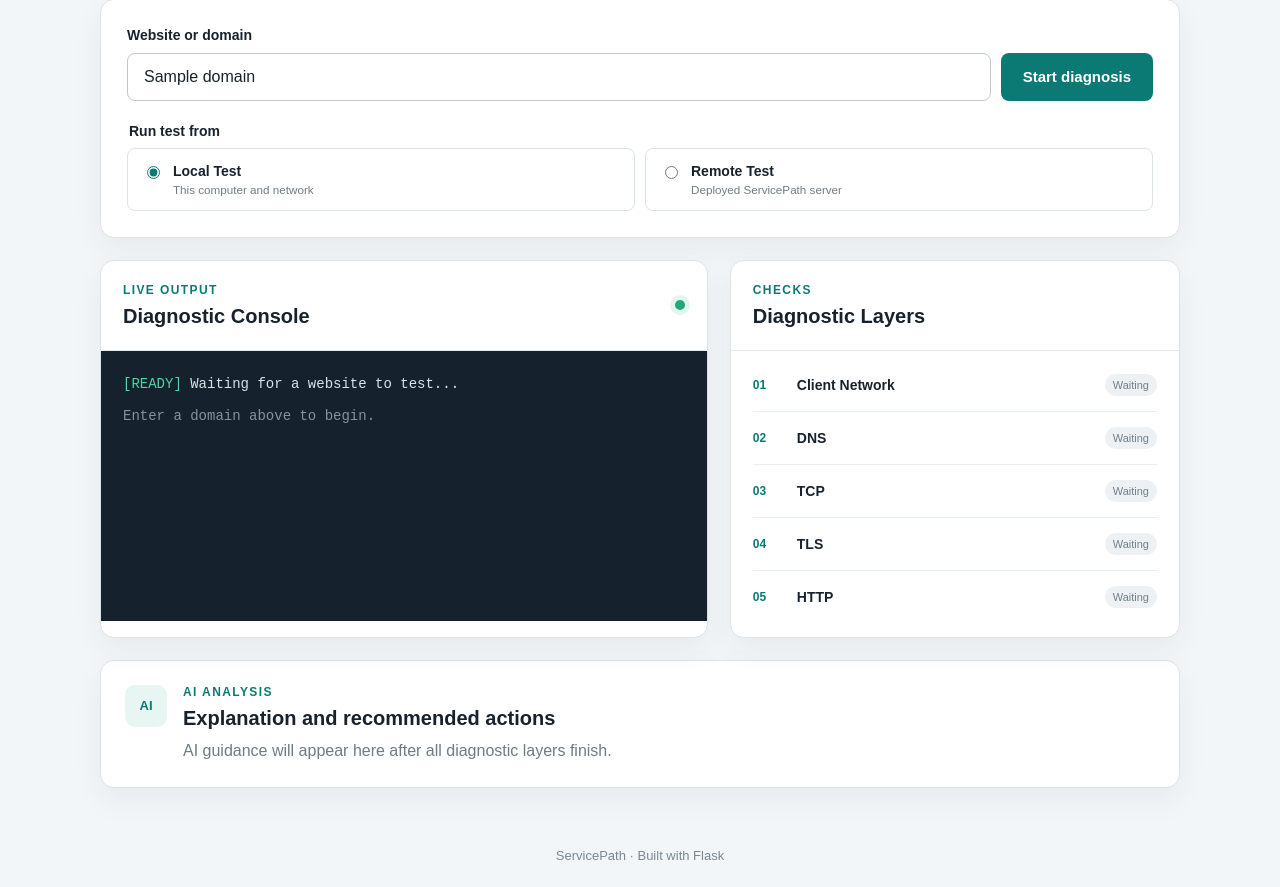
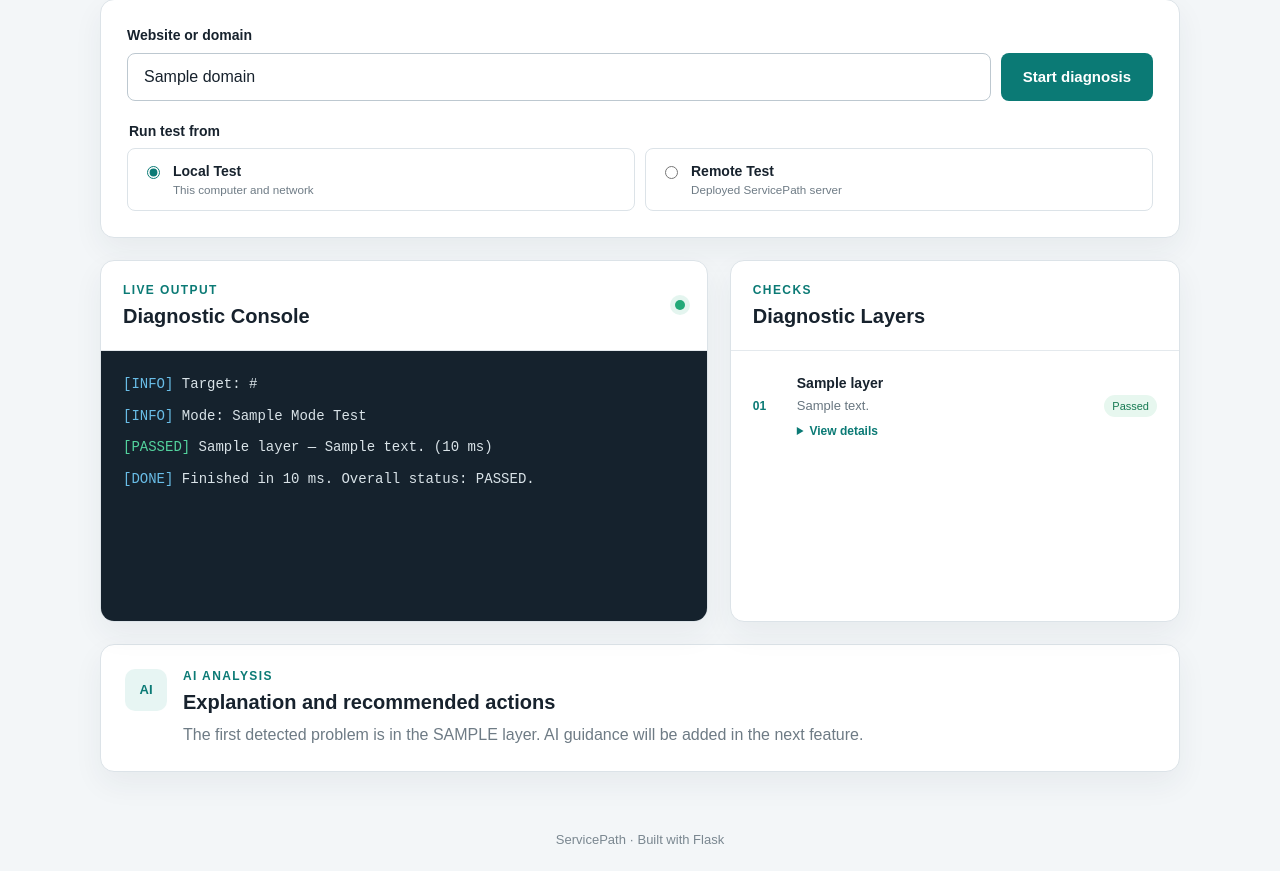
Before and after one commit to wljf817/ServicePath, a Flask app: template templates/index.html in a window 1280 px wide. Shown: the part 386-1273 px from the top of the page. After the commit the page ends 1230 px from the top, so only its background shows below. Run offline with Flask 3, Linux system fonts and the light colour scheme; the template is opened without the code that fills it: most values are stand-ins (such as "Sample title", 1, 10 or a date in 2020).

Commit message:
feat: show diagnostic results in dashboard

```diff
--- a/app.py
+++ b/app.py
@@ -1,7 +1,21 @@
 from flask import Flask, render_template, request
+
+from diagnostics.runner import run_diagnostics
+from diagnostics.target import TargetError
 
 
 app = Flask(__name__)
+
+
+@app.template_filter("format_detail")
+def format_detail(value):
+    if isinstance(value, list):
+        return ", ".join(str(item) for item in value) or "None"
+    if isinstance(value, dict):
+        return " | ".join(
+            f"{key}: {format_detail(item)}" for key, item in value.items()
+        )
+    return str(value)
 
 
 @app.route("/")
@@ -14,18 +28,35 @@ def diagnose():
     domain = request.form.get("domain", "").strip()
     mode = request.form.get("mode", "local")
 
-    if not domain:
-        return render_template(
-            "index.html",
-            error="Please enter a website or domain.",
-            mode=mode,
+    if mode == "remote":
+        return (
+            render_template(
+                "index.html",
+                error="Remote Test is not configured yet. Please use Local Test.",
+                domain=domain,
+                mode=mode,
+            ),
+            503,
+        )
+
+    try:
+        report = run_diagnostics(domain, mode=mode)
+    except TargetError as error:
+        return (
+            render_template(
+                "index.html",
+                error=str(error),
+                domain=domain,
+                mode=mode,
+            ),
+            400,
         )
 
     return render_template(
         "index.html",
         domain=domain,
         mode=mode,
-        submitted=True,
+        report=report,
     )
 
 
--- /dev/null
+++ b/static/app.js
@@ -0,0 +1,11 @@
+const form = document.getElementById("diagnostic-form");
+const button = document.getElementById("submit-button");
+const consoleOutput = document.getElementById("console-output");
+
+if (form) {
+    form.addEventListener("submit", function () {
+        button.disabled = true;
+        button.textContent = "Running checks...";
+        consoleOutput.innerHTML = "<p><span class='info'>[INFO]</span> Starting diagnostics...</p>";
+    });
+}
--- a/static/style.css
+++ b/static/style.css
@@ -242,6 +242,18 @@ fieldset {
     color: #ff7d89;
 }
 
+.passed {
+    color: #53d39e;
+}
+
+.warning {
+    color: #ffcc66;
+}
+
+.skipped {
+    color: #9aa8b2;
+}
+
 .muted {
     color: #83939f;
 }
@@ -275,6 +287,13 @@ fieldset {
     font-size: 14px;
 }
 
+.layers-list p {
+    margin: 5px 0 0;
+    color: #687680;
+    font-size: 13px;
+    line-height: 1.4;
+}
+
 .layers-list em {
     padding: 5px 8px;
     border-radius: 12px;
@@ -282,6 +301,54 @@ fieldset {
     color: #71808a;
     font-size: 11px;
     font-style: normal;
+}
+
+.layers-list .status-passed {
+    background: #e7f7ef;
+    color: #167a52;
+}
+
+.layers-list .status-warning {
+    background: #fff5d9;
+    color: #8a6400;
+}
+
+.layers-list .status-error {
+    background: #fdebed;
+    color: #b32838;
+}
+
+.layers-list .status-skipped {
+    background: #edf1f3;
+    color: #71808a;
+}
+
+details {
+    margin-top: 9px;
+    color: #0b7a75;
+    font-size: 12px;
+}
+
+details summary {
+    cursor: pointer;
+    font-weight: bold;
+}
+
+dl {
+    display: grid;
+    grid-template-columns: 120px 1fr;
+    gap: 5px 10px;
+    margin: 10px 0 0;
+    color: #56636d;
+}
+
+dt {
+    font-weight: bold;
+}
+
+dd {
+    margin: 0;
+    overflow-wrap: anywhere;
 }
 
 .ai-card {
--- a/templates/index.html
+++ b/templates/index.html
@@ -5,6 +5,7 @@
     <meta name="viewport" content="width=device-width, initial-scale=1.0">
     <title>ServicePath</title>
     <link rel="stylesheet" href="{{ url_for('static', filename='style.css') }}">
+    <script src="{{ url_for('static', filename='app.js') }}" defer></script>
 </head>
 <body>
     <header class="site-header">
@@ -26,7 +27,7 @@
         </section>
 
         <section class="search-card">
-            <form action="{{ url_for('diagnose') }}" method="post">
+            <form id="diagnostic-form" action="{{ url_for('diagnose') }}" method="post">
                 <label for="domain">Website or domain</label>
                 <div class="search-row">
                     <input
@@ -38,7 +39,7 @@
                         autocomplete="off"
                         required
                     >
-                    <button type="submit">Start diagnosis</button>
+                    <button id="submit-button" type="submit">Start diagnosis</button>
                 </div>
 
                 {% if error %}
@@ -89,16 +90,28 @@
                 </div>
 
                 <div class="console">
-                    {% if submitted %}
-                        <p><span class="info">[INFO]</span> Target: {{ domain }}</p>
-                        <p><span class="info">[INFO]</span> Mode: {{ mode|title }} Test</p>
-                        <p><span class="ready">[READY]</span> The interface is ready for the diagnostic code.</p>
+                    <div id="console-output">
+                    {% if report %}
+                        <p><span class="info">[INFO]</span> Target: {{ report.target.url }}</p>
+                        <p><span class="info">[INFO]</span> Mode: {{ report.mode|title }} Test</p>
+                        {% for layer in report.layers %}
+                            <p>
+                                <span class="{{ layer.status }}">[{{ layer.status|upper }}]</span>
+                                {{ layer.name }} — {{ layer.summary }}
+                                {% if layer.duration_ms %}({{ layer.duration_ms }} ms){% endif %}
+                            </p>
+                        {% endfor %}
+                        <p>
+                            <span class="info">[DONE]</span>
+                            Finished in {{ report.duration_ms }} ms. Overall status: {{ report.status|upper }}.
+                        </p>
                     {% elif error %}
                         <p><span class="error">[ERROR]</span> {{ error }}</p>
                     {% else %}
                         <p><span class="ready">[READY]</span> Waiting for a website to test...</p>
                         <p class="muted">Enter a domain above to begin.</p>
                     {% endif %}
+                    </div>
                 </div>
             </div>
 
@@ -110,6 +123,33 @@
                     </div>
                 </div>
 
+                {% if report %}
+                    <ol class="layers-list">
+                        {% for layer in report.layers %}
+                            <li class="layer-item">
+                                <span>{{ "%02d"|format(loop.index) }}</span>
+                                <div>
+                                    <strong>{{ layer.name }}</strong>
+                                    <p>{{ layer.summary }}</p>
+                                    {% if layer.details %}
+                                        <details>
+                                            <summary>View details</summary>
+                                            <dl>
+                                                {% for label, value in layer.details.items() %}
+                                                    {% if label != 'addresses' %}
+                                                        <dt>{{ label }}</dt>
+                                                        <dd>{{ value|format_detail }}</dd>
+                                                    {% endif %}
+                                                {% endfor %}
+                                            </dl>
+                                        </details>
+                                    {% endif %}
+                                </div>
+                                <em class="status-{{ layer.status }}">{{ layer.status|title }}</em>
+                            </li>
+                        {% endfor %}
+                    </ol>
+                {% else %}
                     <ol class="layers-list">
                         <li><span>01</span><strong>Client Network</strong><em>Waiting</em></li>
                         <li><span>02</span><strong>DNS</strong><em>Waiting</em></li>
@@ -117,6 +157,7 @@
                         <li><span>04</span><strong>TLS</strong><em>Waiting</em></li>
                         <li><span>05</span><strong>HTTP</strong><em>Waiting</em></li>
                     </ol>
+                {% endif %}
             </div>
         </section>
 
@@ -125,7 +166,18 @@
             <div>
                 <p class="eyebrow">AI ANALYSIS</p>
                 <h2>Explanation and recommended actions</h2>
+                {% if report %}
+                    <p>
+                        {% if report.first_problem %}
+                            The first detected problem is in the {{ report.first_problem|upper }} layer.
+                        {% else %}
+                            All five diagnostic layers passed.
+                        {% endif %}
+                        AI guidance will be added in the next feature.
+                    </p>
+                {% else %}
                     <p>AI guidance will appear here after all diagnostic layers finish.</p>
+                {% endif %}
             </div>
         </section>
     </main>
```
Also changed, not shown: tests/test_routes.py (added, +57 -0 lines). Lines whose indentation alone changed are shown as unchanged.
